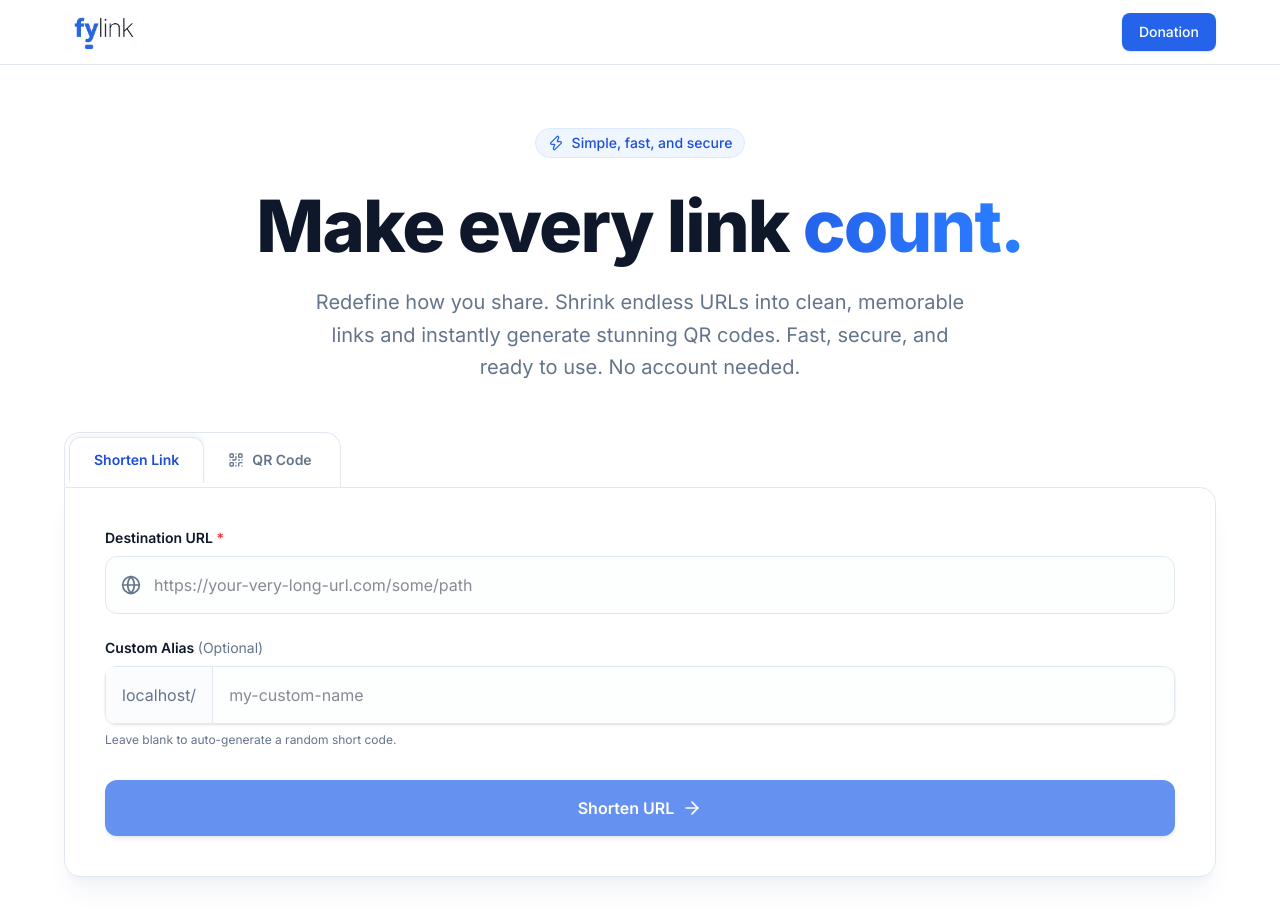
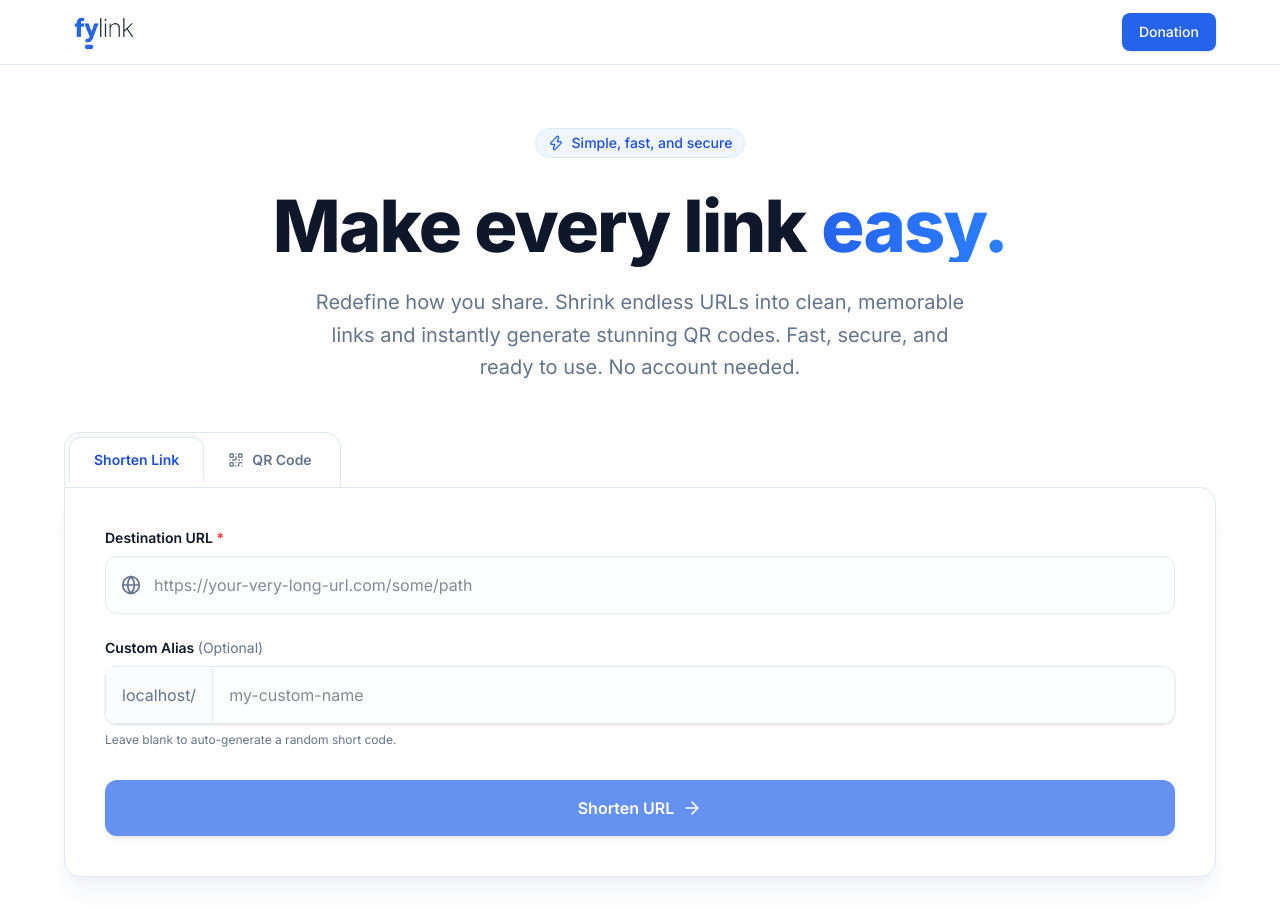
Before and after one commit to fyznugraha-pixel/custom-link, a Next.js app: page / in a window 1280 px wide. Shown: the top 920 px of the page. Built offline with nearby package versions, Linux system fonts and the light colour scheme.

Commit message:
feat: add animated text cycling to hero tagline

```diff
--- a/src/app/page.tsx
+++ b/src/app/page.tsx
@@ -4,6 +4,8 @@ import { useState, useEffect } from 'react';
 import { ArrowRight, Link as LinkIcon, Globe, Shield, Zap, Copy, Download, Loader2, CheckCircle2, QrCode } from 'lucide-react';
 import { QRCodeCanvas } from 'qrcode.react';
 import Link from 'next/link';
+
+const TAGLINE_WORDS = ["count.", "short.", "easy.", "yours.", "trackable.", "powerful."];
 
 export default function Home() {
   const [activeTab, setActiveTab] = useState<'shortener' | 'qr'>('shortener');
@@ -14,11 +16,16 @@ export default function Home() {
   const [error, setError] = useState('');
   const [result, setResult] = useState<{ shortCode: string; domain: string } | null>(null);
   const [copied, setCopied] = useState(false);
+  const [wordIndex, setWordIndex] = useState(0);
 
   const [defaultDomain, setDefaultDomain] = useState('link.byfayiz.web.id');
 
   useEffect(() => {
     setDefaultDomain(window.location.host);
+    const interval = setInterval(() => {
+      setWordIndex((prev) => (prev + 1) % TAGLINE_WORDS.length);
+    }, 2500);
+    return () => clearInterval(interval);
   }, []);
 
   const handleSubmit = async (e: React.FormEvent) => {
@@ -100,8 +107,11 @@ export default function Home() {
             <Zap className="w-4 h-4 text-primary-600" />
             Simple, fast, and secure
           </div>
-          <h1 className="text-5xl md:text-7xl font-extrabold text-foreground tracking-tight mb-6">
-            Make every link <span className="text-transparent bg-clip-text bg-gradient-to-r from-primary-600 to-blue-500">count.</span>
+          <h1 className="text-5xl md:text-7xl font-extrabold text-foreground tracking-tight mb-6 flex flex-wrap justify-center gap-x-4">
+            <span>Make every link</span>
+            <span key={wordIndex} className="text-transparent bg-clip-text bg-gradient-to-r from-primary-600 to-blue-500 animate-in fade-in zoom-in-95 duration-500 inline-block">
+              {TAGLINE_WORDS[wordIndex]}
+            </span>
           </h1>
           <p className="text-lg sm:text-xl text-muted-foreground mb-12 leading-relaxed max-w-2xl mx-auto">
             Redefine how you share. Shrink endless URLs into clean, memorable links and instantly generate stunning QR codes. Fast, secure, and ready to use. No account needed.
```
